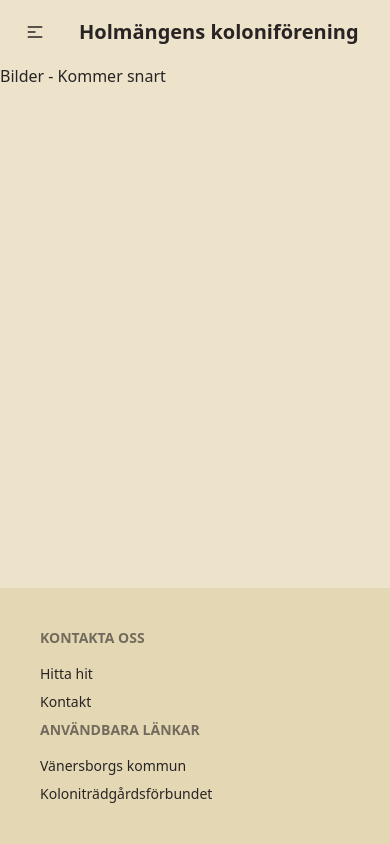
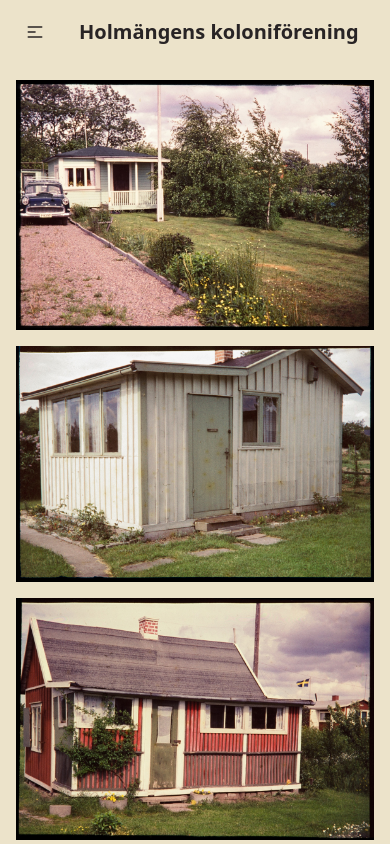
Before and after one commit to risie/lotten, a Next.js app: page /bilder in a window 390 px wide. Shown: the top 844 px of the page. Built offline with nearby package versions, Linux system fonts and the light colour scheme.

Commit message:
feat: add images to bilder page

```diff
--- a/src/app/bilder/page.tsx
+++ b/src/app/bilder/page.tsx
@@ -1,7 +1,81 @@
+"use client";
+import Image from "next/image";
+import { useMemo, useState } from "react";
+
 export default function Bilder() {
+  const [selectedImage, setSelectedImage] = useState<string | null>(null);
+
+  const images = useMemo(
+    () => [
+      "/gallery/1.jpg",
+      "/gallery/2.jpg",
+      "/gallery/3.jpg",
+      "/gallery/4.jpg",
+      "/gallery/5.jpg",
+      "/gallery/7.jpg",
+      "/gallery/8.jpg",
+      "/gallery/9.jpg",
+      "/gallery/10.jpg",
+      "/gallery/11.jpg",
+      "/gallery/12.jpg",
+      "/gallery/13.jpg",
+      "/gallery/14.jpg",
+      "/gallery/15.jpg",
+      "/gallery/16.jpg",
+      "/gallery/17.jpg",
+      "/gallery/18.jpg",
+      "/gallery/19.jpg",
+      "/gallery/20.jpg",
+      "/gallery/21.jpg",
+      "/gallery/22.jpg",
+      "/gallery/23.jpg",
+      "/gallery/24.jpg",
+      "/gallery/25.jpg",
+      "/gallery/26.jpg",
+      "/gallery/27.jpg",
+      "/gallery/28.jpg",
+      "/gallery/29.jpg",
+      "/gallery/30.jpg",
+    ],
+    [],
+  );
+
   return (
-    <>
-      <h2>Bilder - Kommer snart</h2>
-    </>
+    <div className="container mx-auto p-4">
+      <div className="grid grid-cols-1 sm:grid-cols-2 md:grid-cols-3 lg:grid-cols-4 gap-4">
+        {images.map((src, index) => (
+          <Image
+            key={index}
+            src={src}
+            alt=""
+            width={400}
+            height={400}
+            className="cursor-pointer"
+            onClick={() => setSelectedImage(src)}
+          />
+        ))}
+      </div>
+
+      {selectedImage && (
+        <div
+          className="modal modal-open"
+          onClick={() => setSelectedImage(null)}
+        >
+          <div
+            className="modal-box w-11/12 max-w-3xl"
+            onClick={(e) => e.stopPropagation()}
+          >
+            <div className="flex justify-center">
+              <Image src={selectedImage} alt="" width={600} height={600} />
+            </div>
+            <div className="modal-action">
+              <button className="btn" onClick={() => setSelectedImage(null)}>
+                Close
+              </button>
+            </div>
+          </div>
+        </div>
+      )}
+    </div>
   );
 }
```
